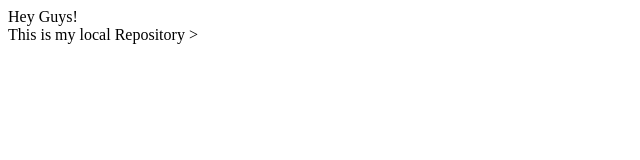
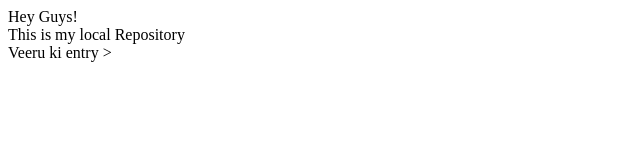
Before and after one commit to yashmishra1998/localRepository, a plain HTML site: page index.html in a window 1280 px wide. Shown: the whole page, without its empty margins (0-640 px from the left). Drawn offline with Linux system fonts and the light colour scheme.

Commit message:
Veeru aaya

```diff
--- a/index.html
+++ b/index.html
@@ -4,6 +4,6 @@
 	<title></title>
 </head>
 <body>
-Hey Guys!<br>This is my local Repository
+Hey Guys!<br>This is my local Repository<br>Veeru ki entry
 </body>
 </html>>
```
